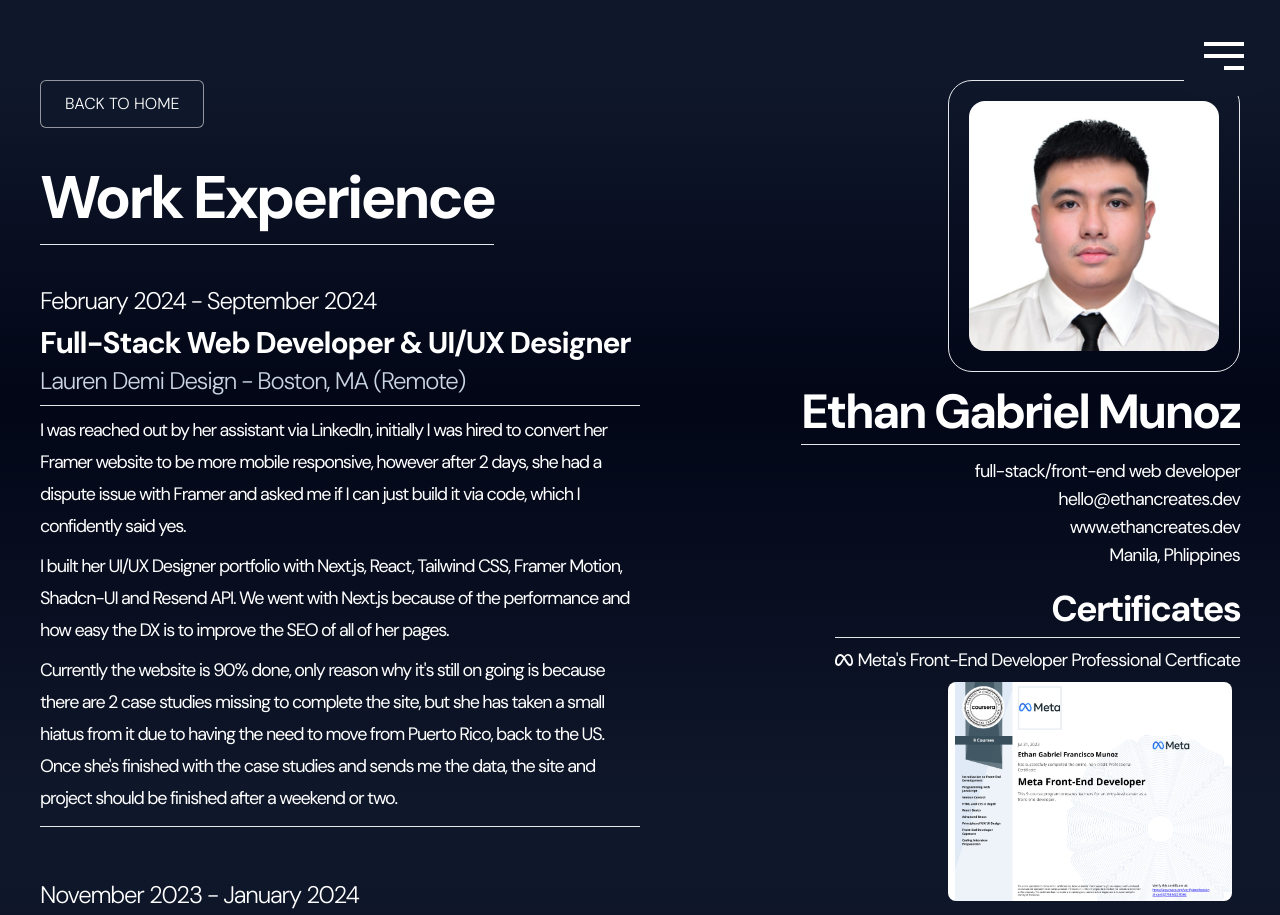
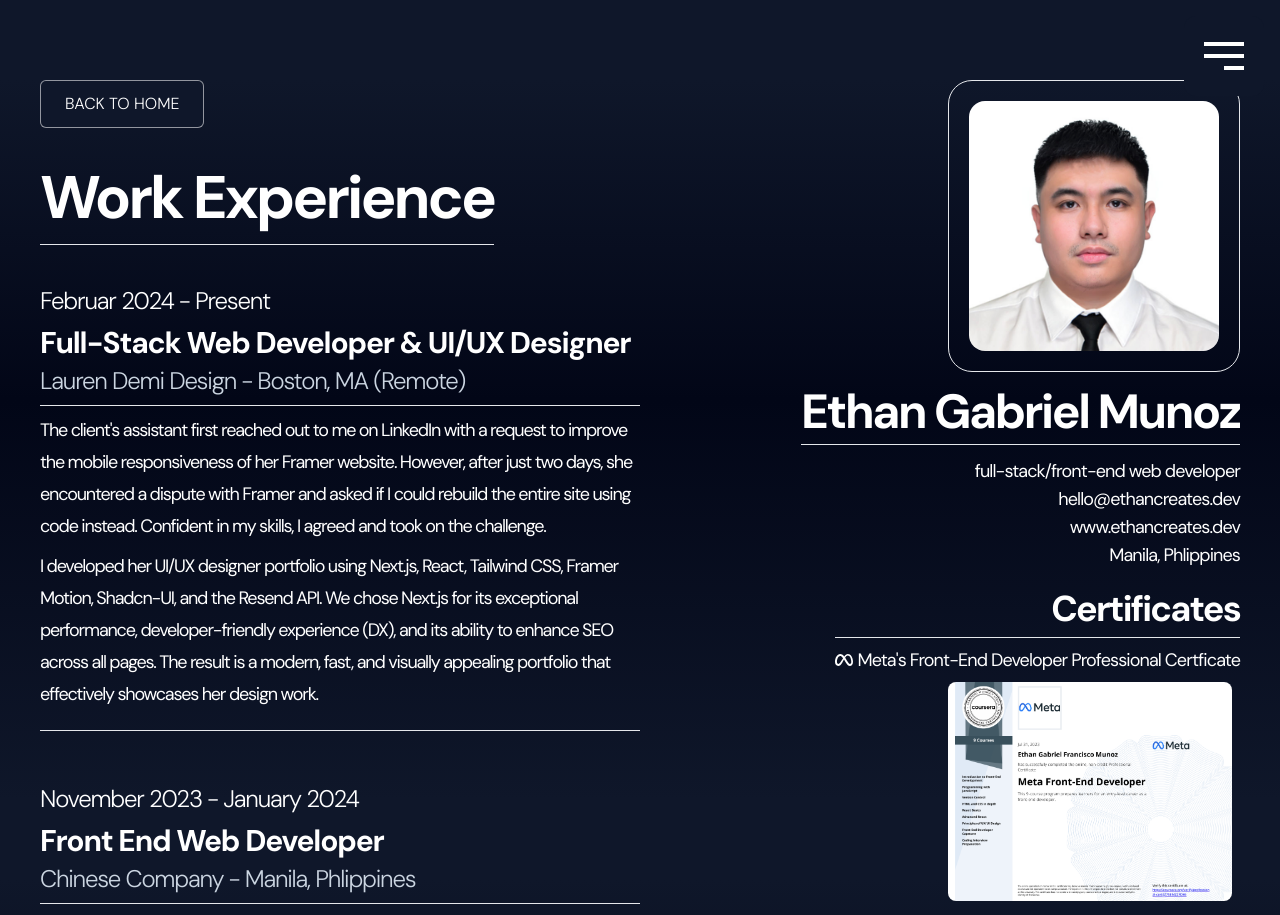
Before and after one commit to ethancreates/ethancreates-portfolio, a Next.js app: page /about in a window 1280 px wide. Shown: the top 915 px of the page. Built offline with nearby package versions, Linux system fonts and the light colour scheme.

Commit message:
updated about page

```diff
--- a/src/app/about/page.tsx
+++ b/src/app/about/page.tsx
@@ -258,20 +258,20 @@ const generalSkills = [
 
 const WorkExperienceData = [
   {
-    date: "February 2024 - September 2024",
+    date: "Februar 2024 - Present",
     position: "Full-Stack Web Developer & UI/UX Designer",
     company: "Lauren Demi Design",
     location: "Boston, MA (Remote)",
     description: {
-      first: `I was reached out by her assistant via LinkedIn, initially I was hired to convert her Framer website to be more mobile responsive, however after 2 days, she had a dispute issue with Framer and asked me if I can just build it via code, which I confidently said yes.`,
-      second: `I built her UI/UX Designer portfolio with Next.js, React, Tailwind CSS, Framer Motion, Shadcn-UI and Resend API. We went with Next.js because of the performance and how easy the DX is to improve the SEO of all of her pages.`,
-      third: `Currently the website is 90% done, only reason why it's still on going is because there are 2 case studies missing to complete the site, but she has taken a small hiatus from it due to having the need to move from Puerto Rico, back to the US. Once she's finished with the case studies and sends me the data, the site and project should be finished after a weekend or two.`,
+      first: `The client's assistant first reached out to me on LinkedIn with a request to improve the mobile responsiveness of her Framer website. However, after just two days, she encountered a dispute with Framer and asked if I could rebuild the entire site using code instead. Confident in my skills, I agreed and took on the challenge.`,
+      second: `I developed her UI/UX designer portfolio using Next.js, React, Tailwind CSS, Framer Motion, Shadcn-UI, and the Resend API. We chose Next.js for its exceptional performance, developer-friendly experience (DX), and its ability to enhance SEO across all pages. The result is a modern, fast, and visually appealing portfolio that effectively showcases her design work.`,
+    third: ` `,
     },
   },
   {
     date: "November 2023 - January 2024",
     position: "Front End Web Developer",
-    company: "Anonymous Client - Job Portal",
+    company: "Chinese Company",
     location: "Manila, Phlippines",
     description: {
       first: `I was referred by a friend to their team to help them design and build their Job Portal, this was a part-time position. I coordinated with them when working on the design via Figma first, and build the front-end soon after. I was able to do so, by utilizing one of the industry standard React framework, Next.js. Coupled with Tailwind CSS for styling, Framer Motion for animations, React-Hook-Table&Form, & lastly Shadcn-UI as an unstyled component library.`,
```
